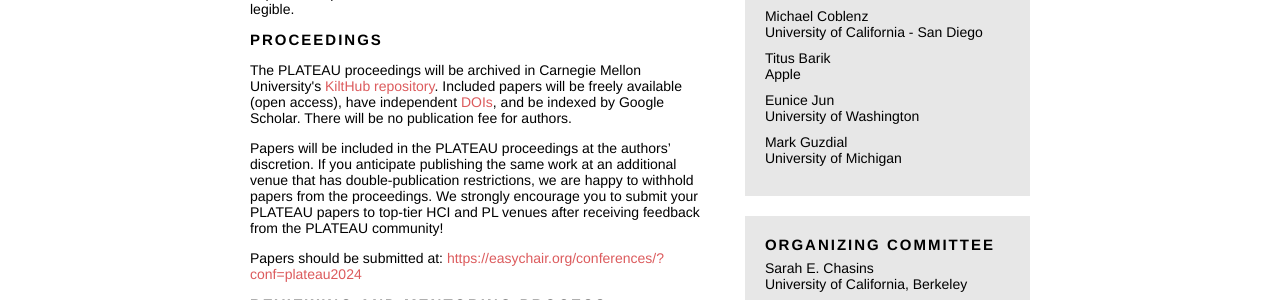
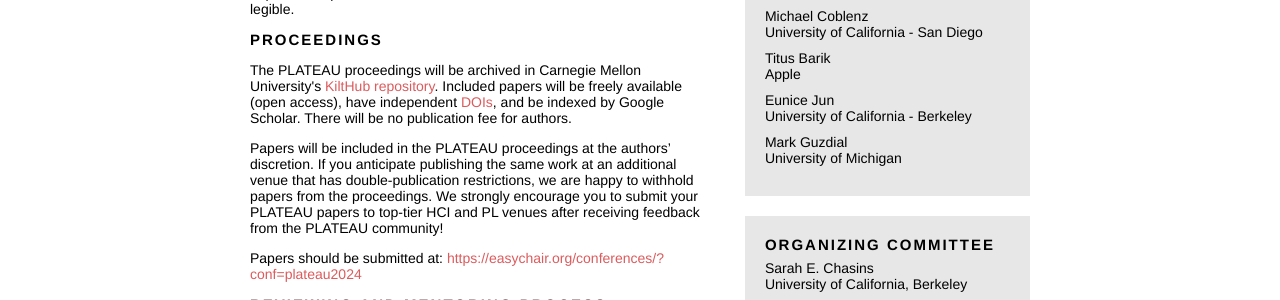
Before and after one commit to plateau-workshop/plateau-2024, a Jekyll site: the page built from index.html, in a window 1280 px wide. Shown: the part 1152-1452 px from the top of the page. Built offline with Jekyll 4.4.1, drawn with Linux system fonts in a browser that asks for light colours.

Commit message:
Fixed affiliation.

```diff
--- a/_config.yml
+++ b/_config.yml
@@ -69,7 +69,7 @@ mentors:
   - name: Titus Barik
     affiliation: Apple
   - name: Eunice Jun
-    affiliation: University of Washington
+    affiliation: University of California - Berkeley
   - name: Mark Guzdial
     affiliation: University of Michigan
 
```
